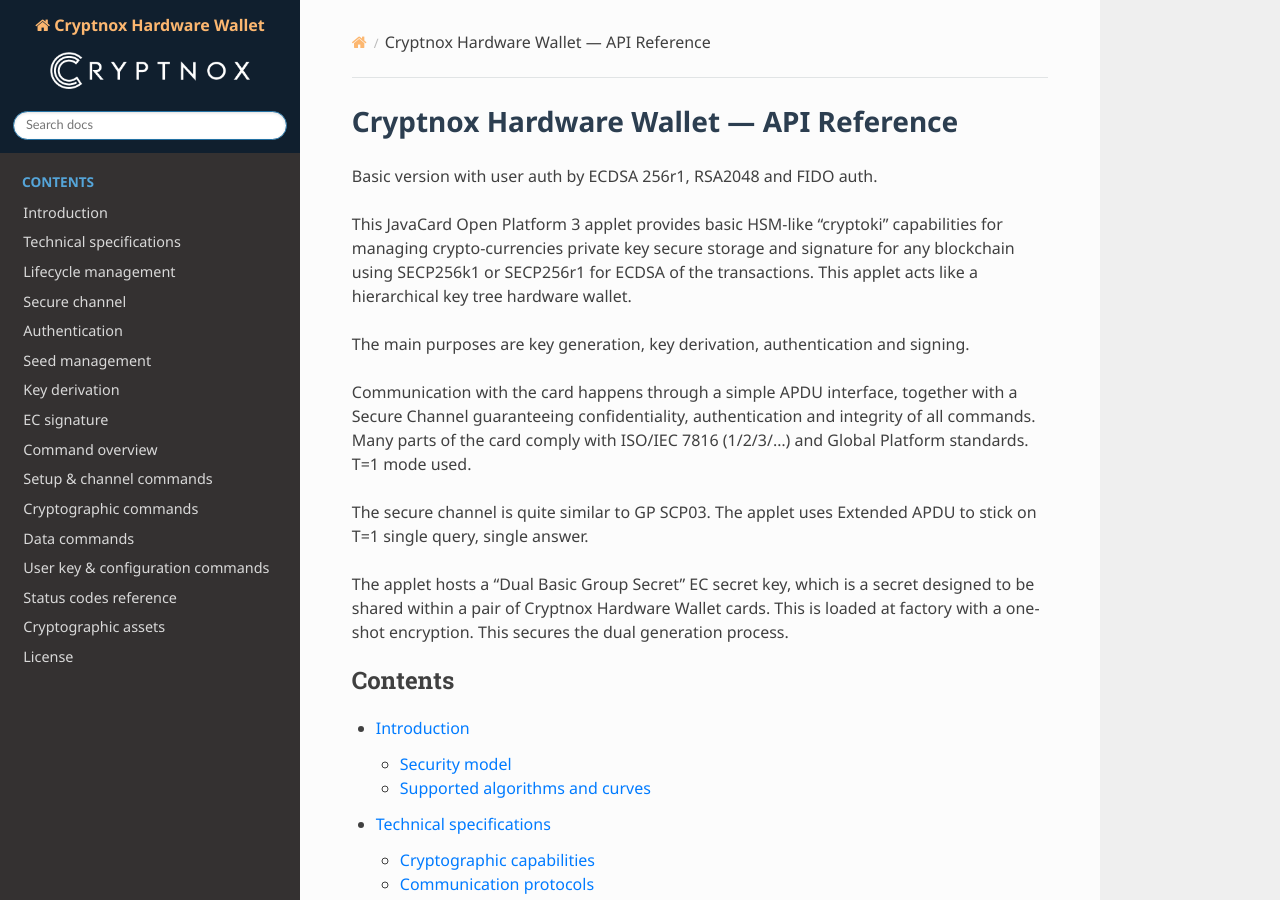
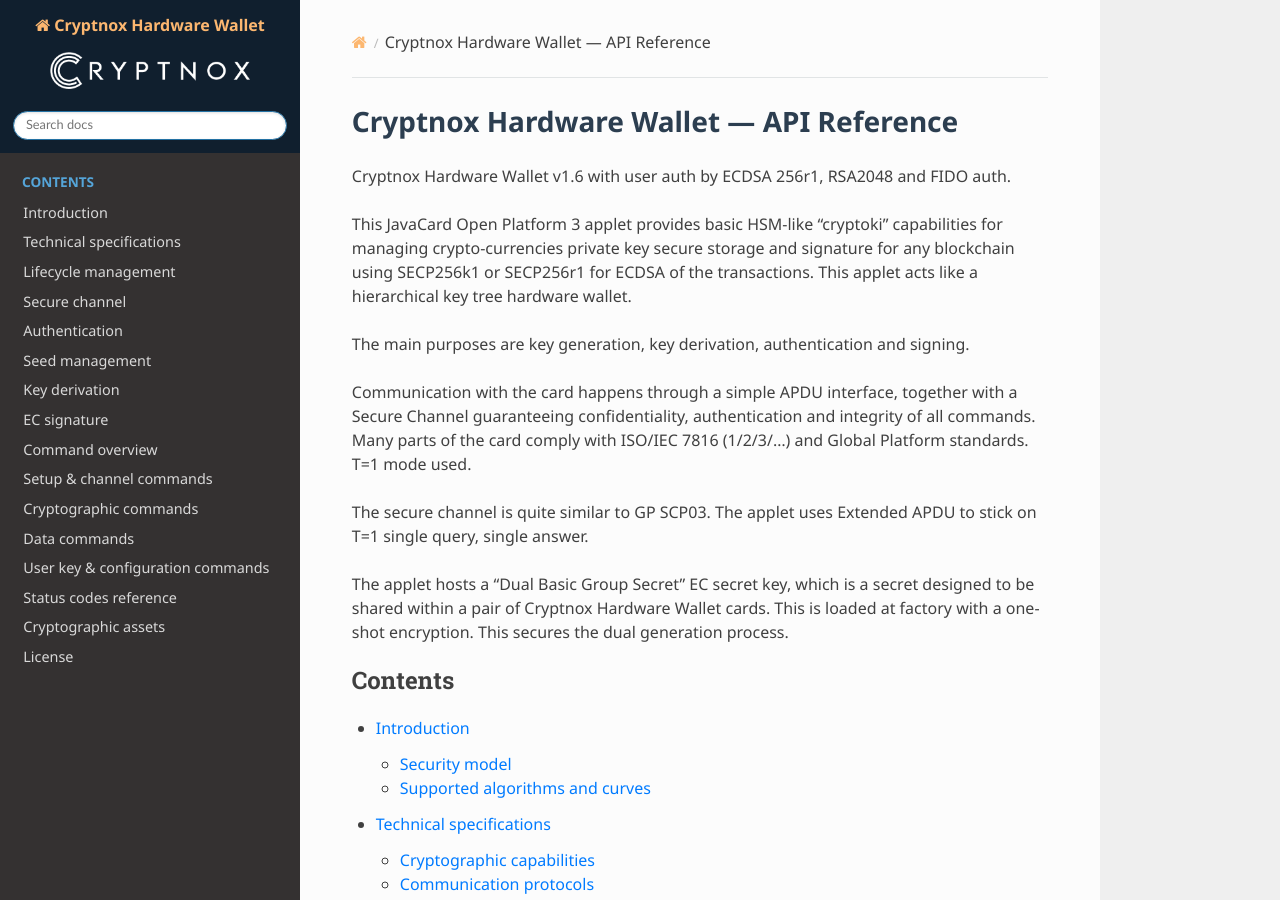
Before and after one commit to cryptnox/cryptnox-hardware-wallet, a Sphinx documentation site: the page built from docs/source/index.rst, in a window 1280 px wide and 900 px high. Built offline with Sphinx 7.4.7 and the Read the Docs theme 3.1.0, drawn with Linux system fonts in a browser that asks for light colours.

Commit message:
Update index subtitle with version reference.

```diff
--- a/docs/source/index.rst
+++ b/docs/source/index.rst
@@ -1,7 +1,7 @@
 Cryptnox Hardware Wallet — API Reference
 ============================================
 
-Basic version with user auth by ECDSA 256r1, RSA2048 and FIDO auth.
+Cryptnox Hardware Wallet v1.6 with user auth by ECDSA 256r1, RSA2048 and FIDO auth.
 
 This JavaCard Open Platform 3 applet provides basic HSM-like "cryptoki" capabilities for
 managing crypto-currencies private key secure storage and signature for any blockchain using
```
